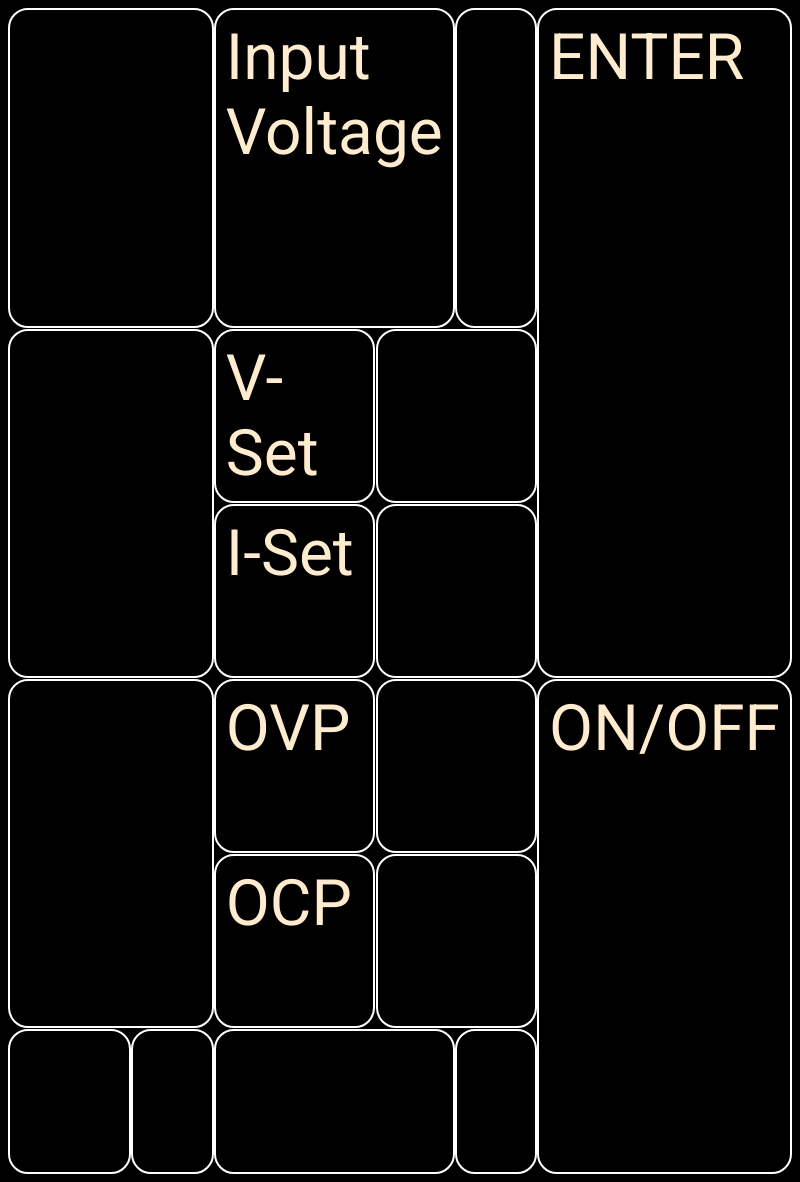
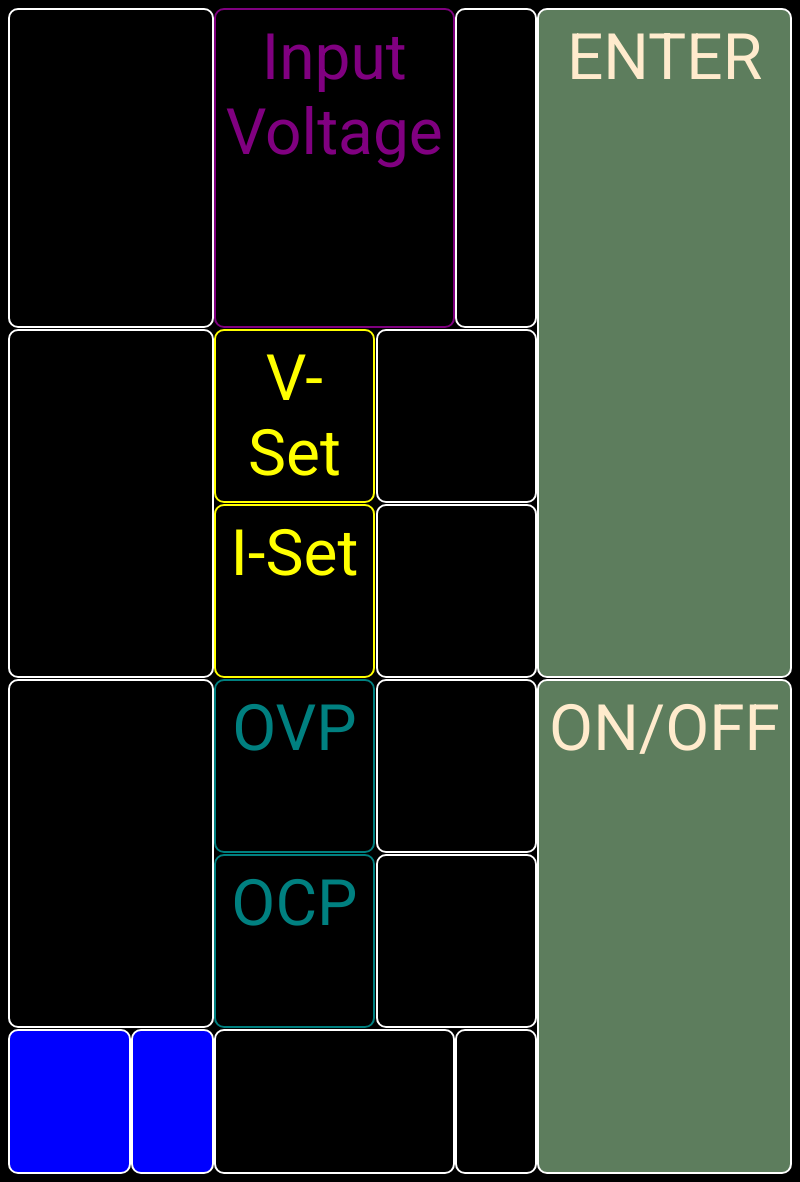
Before and after one commit to melon-husk/rd6006GUI, an Electron app: page index.html in a window 800 px wide. Drawn offline with Linux system fonts and the light colour scheme.

Commit message:
added colors and shit

```diff
--- a/main.js
+++ b/main.js
@@ -19,6 +19,7 @@ function createWindow() {
 
     //Open the DevTools.
     mainWindow.webContents.openDevTools()
+    mainWindow.removeMenu();
 }
 
 // This method will be called when Electron has finished
--- a/style.css
+++ b/style.css
@@ -9,14 +9,19 @@ body {
 
 .aesthetic {
     border: 2px solid white;
-    border-radius: 20px;
+    border-radius: 10px;
     padding: 10px;
+    text-align: center;
+}
+
+.aesthetic:hover {
+    cursor: pointer;
 }
 
 input {
     background-color: black;
     color: blanchedalmond;
-    font-size: 8vh;
+    font-size: 6vh;
     width: 100%;
     box-shadow: none;
     border: none;
@@ -36,38 +41,53 @@ input:focus {
 
 .batStat {
     grid-area: batStat;
+    color: green;
 }
 
 .ovpocp {
     grid-area: ovpocp;
+    background-color: blue;
+    color: white;
 }
 
 .cvcc {
     grid-area: cvcc;
+    background-color: blue;
+    color: white;
 }
 
 .energyMeter {
     grid-area: energyMeter;
+    color: green;
 }
 
 .displayVoltage {
     grid-area: displayVoltage;
+    color: green;
+    font-size: 16vh;
 }
 
 .displayCurrent {
     grid-area: displayCurrent;
+    color: teal;
+    font-size: 16vh;
 }
 
 .displayPower {
     grid-area: displayPower;
+    color: purple;
+    font-size: 16vh;
 }
 
 .ipVol {
     grid-area: ipVol;
+    color: purple;
+    border-color: purple;
 }
 
 .displayIPVoltage {
     grid-area: displayIPVoltage;
+    color: purple;
 }
 
 .showVA {
@@ -81,40 +101,70 @@ input:focus {
 
 .vSet {
     grid-area: vSet;
+    color: yellow;
+    border-color: yellow;
 }
 
 .iSet {
     grid-area: iSet;
+    color: yellow;
+    border-color: yellow;
 }
 
 .ovp {
     grid-area: ovp;
+    color: teal;
+    border-color: teal;
 }
 
 .ocp {
     grid-area: ocp;
+    color: teal;
+    border-color: teal;
 }
 
 .displaySetVoltage {
     grid-area: displaySetVoltage;
+    color: yellow;
 }
 
 .displaySetCurrent {
     grid-area: displaySetCurrent;
+    color: yellow;
 }
 
 .displayOVP {
     grid-area: displayOVP;
+    color: teal;
 }
 
 .displayOCP {
     grid-area: displayOCP;
+    color: teal;
 }
 
 .enter {
     grid-area: enter;
+    background-color: rgb(93, 125, 93);
+}
+
+.enter:hover {
+    background-color: rgb(49, 125, 49);
+}
+
+.enter:onClick {
+    background-color: green;
 }
 
 .switch {
     grid-area: switch;
+    background-color: rgb(93, 125, 93);
 }
+
+.switch:hover {
+    background-color: rgb(49, 125, 49);
+}
+
+.switch:onClick {
+    background-color: green;
+}
```
Also changed, not shown: preload.js (+13 -9 lines).
